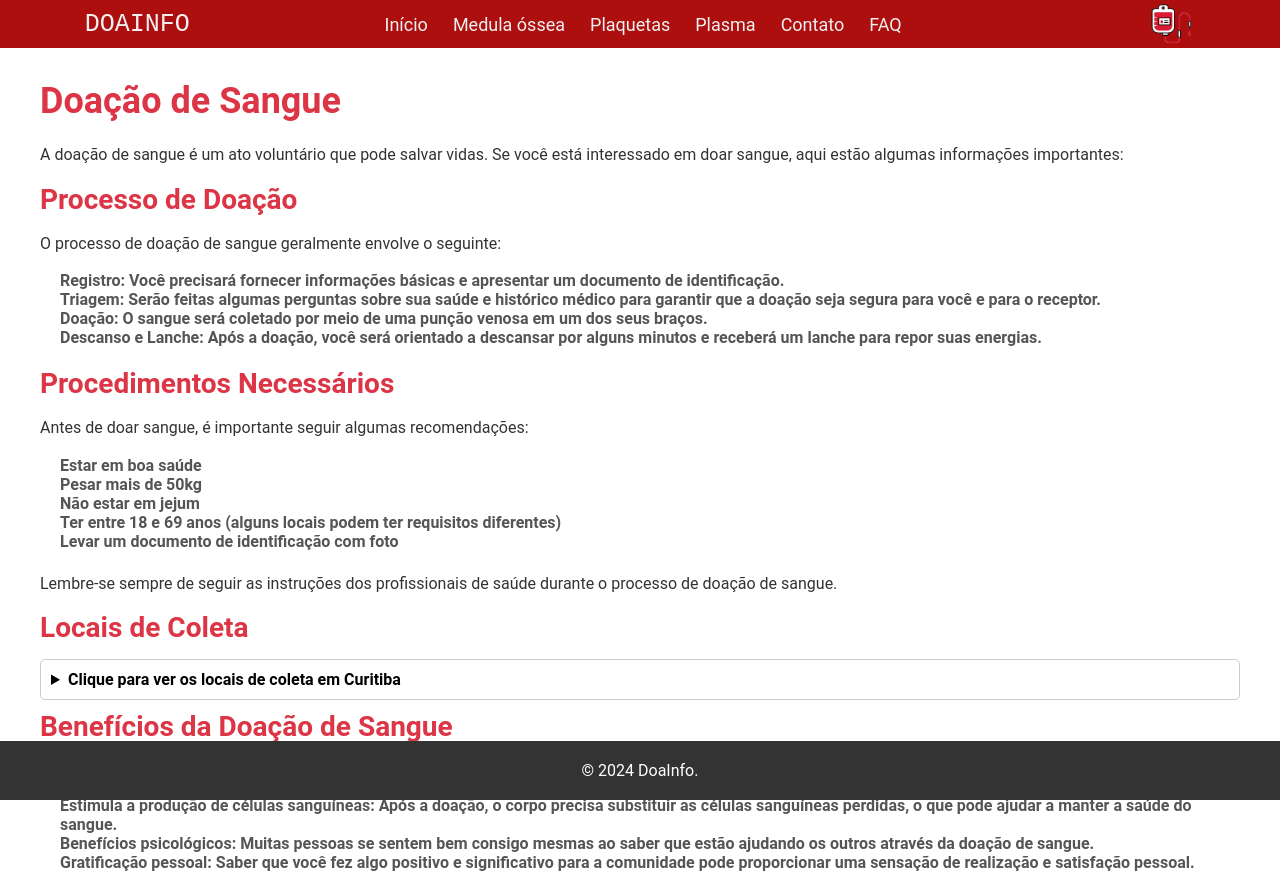
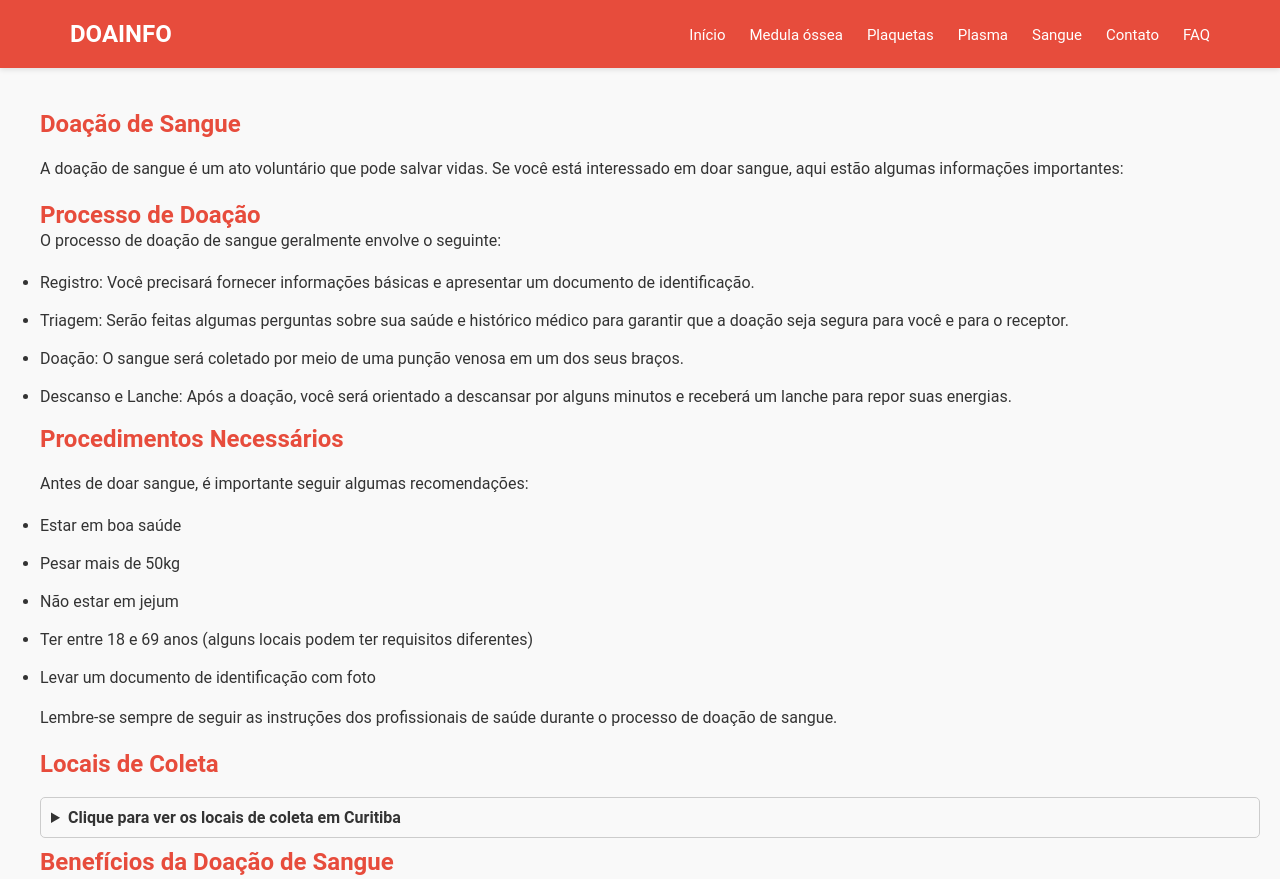
Before and after one commit to DoaInfo/DoaInfo.github.io, a plain HTML site: page sangue.html in a window 1280 px wide. Shown: the top 879 px of the page. Drawn offline with Linux system fonts and the light colour scheme.

Commit message:
Add files via upload

```diff
--- a/assets/css/contato.css
+++ b/assets/css/contato.css
@@ -1,8 +1,6 @@
-h1{
-    background-color: #333;
-    padding-top: 90px;
+h2{
+    padding-top: 60px;
     padding-block-end: 10px;
-    color: white;
     text-align: center;
 }
 
@@ -10,20 +8,20 @@ p {
     margin: 20px;
     padding: 10px;
     text-align: center;
-    font-size: 18px;
 }
 
 footer {
+    position: absolute;
+    bottom: 0;
+    width: 100%;
     background-color: #333;
     color: #fff;
     text-align: center;
-    padding: 20px 0;
-    width: 100%;
-    display: flex;
-    justify-content: center;
+    padding: 10px 0;
 }
-footer div {
-    display: inline-block;
+
+body {
+    margin-bottom: 10px; /* Ajuste a margem inferior do corpo para deixar espaço para o footer */
 }
 
 /*
--- a/assets/css/index.css
+++ b/assets/css/index.css
@@ -1,39 +1,49 @@
-#fundo {
+
+/* #fundo {
     background: url(/assets/img/Fundo.png);
-    background-size: auto; /* Alterado para 50% de largura e altura automática */
-    background-repeat: no-repeat; /* Evita repetir a imagem */
+    background-size: auto;
+    background-repeat: no-repeat;
     height: 100vh;
     position: relative;
     z-index: 1;
 }
+*/
 
-.conteudo {
-    position: absolute;
-    top: 40%;
-    left: 50%;
-    transform: translate(-50%, -50%);
-    color: black;
-    background-color: rgba(34, 34, 34, 0.212);
-    text-align: center;
-    z-index: 2;
-    width: 70%;
-    max-width: 800px;
-    border-radius: 15px;
-    padding: 20px;
-    box-sizing: border-box;
+#fundoD{
+    float: right;
+    margin-left: 20px;
+    padding-top: 20px;
 }
 
-.conteudo h1 {
-    font-size: 36px;
-    margin-bottom: 20px;
+#fundoE {
+    float: left;
+    margin-left: 20px;
+    padding-top: 20px;
 }
 
-.conteudo p {
-    font-size: 18px;
-    position: relative;
-    margin-top: 10px;
-    background-color: rgba(43, 42, 42, 0.048);
-    border-radius: 15px;
-    padding: 10px 20px;
-    box-sizing: border-box;
+@media only screen and (max-width: 1500px) {
+    /* Ajusta o tamanho da imagem para telas menores */
+    #fundoD img {
+        width: 400px;
+        height: 600px;
+    }
+
+    #fundoE img {
+        display: none;
+    }
 }
+
+@media only screen and (max-width: 1200px) {
+    /* Ajusta o tamanho da imagem para telas menores */
+    #fundoD img {
+        width: 400px;
+        height: 850px;
+    }
+}
+
+@media only screen and (max-width: 800px) {
+    /* Oculta a imagem em telas menores que 600px de largura */
+    #fundoD img {
+        display: none;
+    }
+}
--- a/assets/css/sangue.css
+++ b/assets/css/sangue.css
@@ -1,78 +1,3 @@
-/* Estilos específicos para a página de doação de sangue */
-
-.doacao-sangue {
-    padding: 80px 20px 20px; /* Adicionando padding no topo para evitar que o conteúdo seja obscurecido pelo header */
-    border-radius: 10px; /* Borda arredondada */
-    box-shadow: 0 0 20px rgba(0, 0, 0, 0.1); /* Sombra suave */
-}
-
-.doacao-sangue .conteudo {
-    max-width: 1200px; /* Limitando a largura do conteúdo */
-    margin: 0 auto; /* Centralizando o conteúdo na horizontal */
-}
-
-.doacao-sangue h1 {
-    font-size: 36px;
-    margin-bottom: 20px;
-    color: #dc3545; /* Cor do título */
-    font-weight: bold;
-}
-
-.doacao-sangue h2 {
-    font-size: 28px;
-    margin-bottom: 15px;
-    color: #dc3545; /* Cor do subtítulo */
-    font-weight: bold;
-}
-
-.doacao-sangue p {
-    line-height: 1.6;
-    margin-bottom: 15px;
-    color: #333; /* Cor do texto */
-}
-
-.doacao-sangue ul {
-    margin-bottom: 20px;
-}
-
-.doacao-sangue ul li {
-    list-style-type: disc;
-    margin-left: 20px;
-    color: #555; /* Cor do texto da lista */
-    list-style-type: none;
-    font-weight: bold;
-}
-
-.doacao-sangue footer {
-    text-align: center;
-    padding: 20px 0;
-    position: fixed;
-    bottom: 0;
-    width: 100%;
-    background-color: #343a40; /* Cor de fundo do footer */
-    color: #fff; /* Cor do texto do footer */
-}
-.locais-coleta {
-    margin-top: 10px;
-    border: 1px solid #ccc;
-    border-radius: 5px;
-    padding: 10px;
-}
-
-.local-coleta {
-    margin-bottom: 20px;
-}
-
-.local-coleta h3 {
-    font-size: 20px;
-    color: #ad0f0f;
-}
-
-.local-coleta p {
-    line-height: 1.6;
-    margin-top: 5px;
-}
-
 /* Estilizando o elemento <details> */
 details {
     border: 1px solid #ccc;
--- /dev/null
+++ b/assets/css/styles.css
@@ -0,0 +1,74 @@
+* {
+    margin: 0;
+    padding: 0;
+    box-sizing: border-box;
+}
+
+body {
+    font-family: 'Roboto', sans-serif; /* Adicionando a fonte Roboto */
+    background-color: #f9f9f9; /* Fundo cinza claro */
+    color: #333; /* Cor do texto principal */
+    margin: 0;
+}
+
+.container {
+    max-width: 1200px;
+    margin: 0 auto;
+    padding: 10px;
+    display: flex;
+    justify-content: space-between;
+    align-items: center;
+}
+
+.first-heading{
+    padding-top: 90px;
+}
+
+header {
+    background-color: #e74c3c; /* Vermelho */
+    color: #fff; /* Branco */
+    padding: 10px 0;
+    position: fixed;
+    width: 100%;
+    box-shadow: 0 2px 5px rgba(0, 0, 0, 0.1); /* Sombra suave */
+    z-index: 1000;
+}
+
+header h1 {
+    margin-left: 20px;
+    font-size: 24px; /* Tamanho da fonte aumentado */
+}
+
+nav ul li {
+    display: inline-block;
+    margin-right: 20px;
+}
+
+nav ul li a {
+    text-decoration: none;
+    color: #fff; /* Branco */
+    font-size: 15px; /* Tamanho da fonte aumentado */
+    transition: color 0.3s ease; /* Transição suave para a cor do texto */
+}
+
+nav ul li a:hover {
+    color: #000000; /* Amarelo ao passar o mouse */
+}
+
+main {
+    margin-left: 20px; /* Espaço para o sidebar */
+    padding: 20px;
+}
+
+section {
+    margin-bottom: 20px;
+}
+
+h2 {
+    color: #e74c3c; /* Vermelho */
+}
+
+p {
+    margin-bottom: 20px; /* Espaçamento entre os parágrafos */
+    line-height: 1.5; /* Espaçamento entre as linhas dos parágrafos */
+}
--- a/sangue.html
+++ b/sangue.html
@@ -4,53 +4,55 @@
     <meta charset="UTF-8">
     <meta name="viewport" content="width=device-width, initial-scale=1.0">
     <title>Doação de Sangue</title>
-    <link rel="stylesheet" href="/assets/css/style.css">
+    <link rel="stylesheet" href="/assets/css/styles.css">
     <link rel="stylesheet" href="/assets/css/sangue.css">
 </head>
 <body>
 
     <header>
+        <div class="container">
+            <h1>DOAINFO</h1>
             <nav>
-        <p class="logo">DoaInfo</p>
-        <ul class="menu-lista">
+                <ul>
                     <li><a href="index.html">Início</a></li>
-            <li><a href="sangue.html">Medula óssea</a></li>
+                    <li><a href="medula.html">Medula óssea</a></li>
                     <li><a href="plaqueta.html">Plaquetas</a></li>
-            <li><a href="">Plasma</a></li>
+                    <li><a href="plasma.html">Plasma</a></li>
+                    <li><a href="sangue.html">Sangue</a></li>
                     <li><a href="contato.html">Contato</a></li>
                     <li><a href="faq.html">FAQ</a></li>
-            <li><span>&nbsp&nbsp&nbsp</span></li>
-            <li><span>&nbsp&nbsp&nbsp</span></li>
                 </ul>
-        <img src="/assets/img/doainfo.png" style="width: 50px; height: auto;">
             </nav>
+        </div>
     </header>
 
-<section class="doacao-sangue">
+
+    <main>
+        <section class="doacao-sangue" id="doacao">
             <div class="conteudo">
-        <h1>Doação de Sangue</h1>
+                <h2 class="first-heading">Doação de Sangue</h2><br>
                 <p>A doação de sangue é um ato voluntário que pode salvar vidas. Se você está interessado em doar sangue, aqui estão algumas informações importantes:</p>
 
                 <h2>Processo de Doação</h2>
                 <p>O processo de doação de sangue geralmente envolve o seguinte:</p>
                 <ul>
-            <li>Registro: Você precisará fornecer informações básicas e apresentar um documento de identificação.</li>
-            <li>Triagem: Serão feitas algumas perguntas sobre sua saúde e histórico médico para garantir que a doação seja segura para você e para o receptor.</li>
-            <li>Doação: O sangue será coletado por meio de uma punção venosa em um dos seus braços.</li>
-            <li>Descanso e Lanche: Após a doação, você será orientado a descansar por alguns minutos e receberá um lanche para repor suas energias.</li>
+                    <li>Registro: Você precisará fornecer informações básicas e apresentar um documento de identificação.</li><br>
+                    <li>Triagem: Serão feitas algumas perguntas sobre sua saúde e histórico médico para garantir que a doação seja segura para você e para o receptor.</li><br>
+                    <li>Doação: O sangue será coletado por meio de uma punção venosa em um dos seus braços.</li><br>
+                    <li>Descanso e Lanche: Após a doação, você será orientado a descansar por alguns minutos e receberá um lanche para repor suas energias.</li><br>
                 </ul>
 
-        <h2>Procedimentos Necessários</h2>
+                <h2>Procedimentos Necessários</h2><br>
                 <p>Antes de doar sangue, é importante seguir algumas recomendações:</p>
                 <ul>
-            <li>Estar em boa saúde</li>
-            <li>Pesar mais de 50kg</li>
-            <li>Não estar em jejum</li>
-            <li>Ter entre 18 e 69 anos (alguns locais podem ter requisitos diferentes)</li>
-            <li>Levar um documento de identificação com foto</li>
+                    <li>Estar em boa saúde</li><br>
+                    <li>Pesar mais de 50kg</li><br>
+                    <li>Não estar em jejum</li><br>
+                    <li>Ter entre 18 e 69 anos (alguns locais podem ter requisitos diferentes)</li><br>
+                    <li>Levar um documento de identificação com foto</li><br>
                 </ul>
                 <p>Lembre-se sempre de seguir as instruções dos profissionais de saúde durante o processo de doação de sangue.</p>
-        <h2>Locais de Coleta</h2>
+                <h2>Locais de Coleta</h2><br>
                 <details>
                     <summary>Clique para ver os locais de coleta em Curitiba</summary>
                     <div class="locais-coleta">
@@ -105,33 +107,27 @@
                     </div>
                 </details>
 
-        <h2>Benefícios da Doação de Sangue</h2>
+                <h2>Benefícios da Doação de Sangue</h2><br>
                 <ul>
                     <li>
                         <strong>Salva vidas:</strong> Sua doação pode fazer a diferença entre a vida e a morte para alguém que precisa de transfusão de sangue.
-            </li>
+                    </li><br>
                     <li>
                         <strong>Melhora a saúde cardiovascular:</strong> Estudos mostram que a doação de sangue regular pode reduzir o risco de doenças cardíacas.
-            </li>
+                    </li><br>
                     <li>
                         <strong>Estimula a produção de células sanguíneas:</strong> Após a doação, o corpo precisa substituir as células sanguíneas perdidas, o que pode ajudar a manter a saúde do sangue.
-            </li>
+                    </li><br>
                     <li>
                         <strong>Benefícios psicológicos:</strong> Muitas pessoas se sentem bem consigo mesmas ao saber que estão ajudando os outros através da doação de sangue.
-            </li>
+                    </li><br>
                     <li>
                         <strong>Gratificação pessoal:</strong> Saber que você fez algo positivo e significativo para a comunidade pode proporcionar uma sensação de realização e satisfação pessoal.
                     </li>
                 </ul>
-
-
             </div>
-
         </section>
-
-<footer>
-    <p>&copy; 2024 DoaInfo.</p>
-</footer>
+    </main>
 
 </body>
 </html>
```
Also changed, not shown: contato.html (+12 -9 lines), faq.html (+14 -23 lines), index.html (+17 -16 lines), medula.html (+39 -42 lines), plaqueta.html (+22 -14 lines), plasma.html (added, +152 -0 lines), assets/img/direita.png (added), assets/img/esquerda.png (added). Lines whose indentation alone changed are shown as unchanged.
